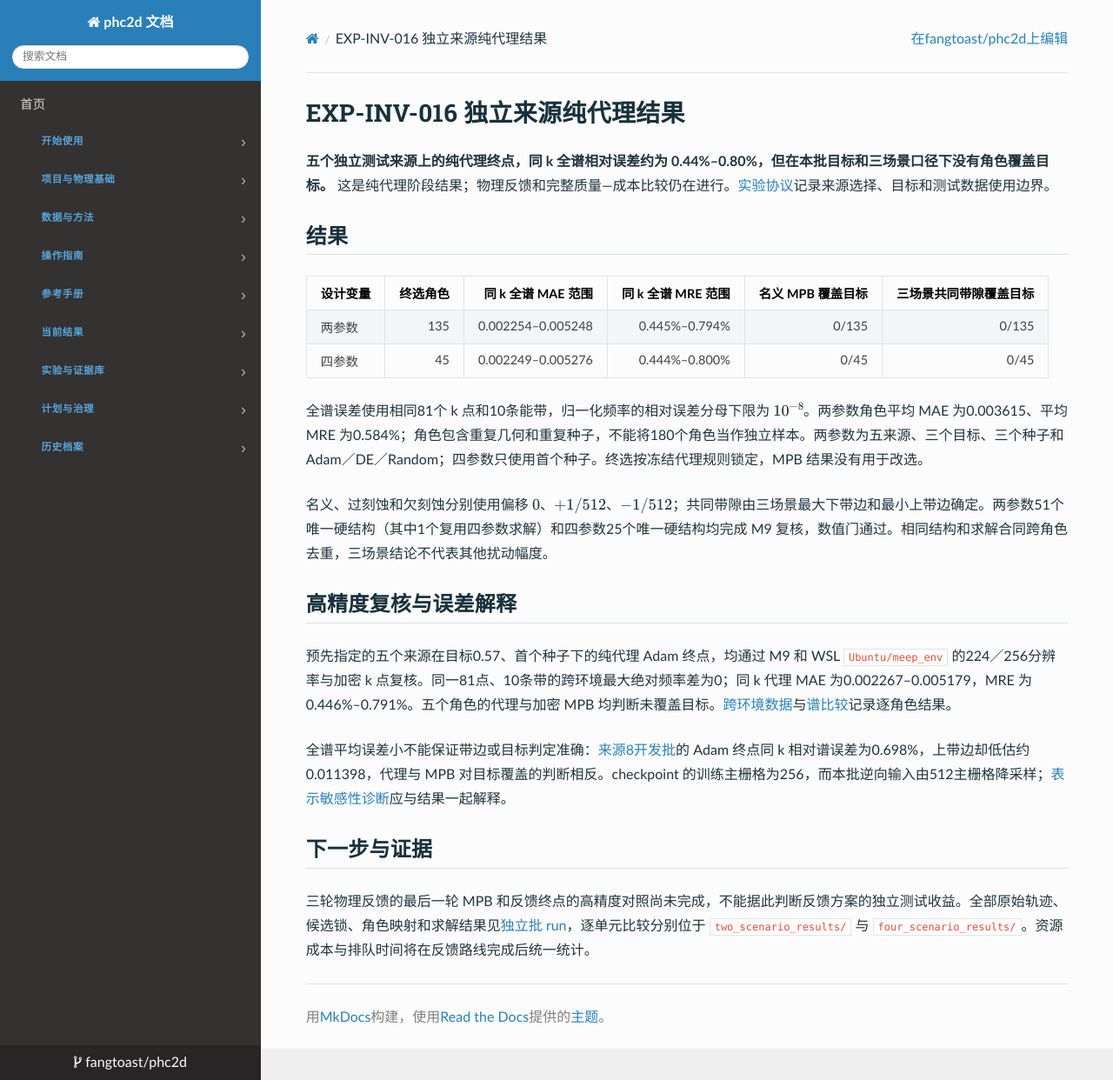
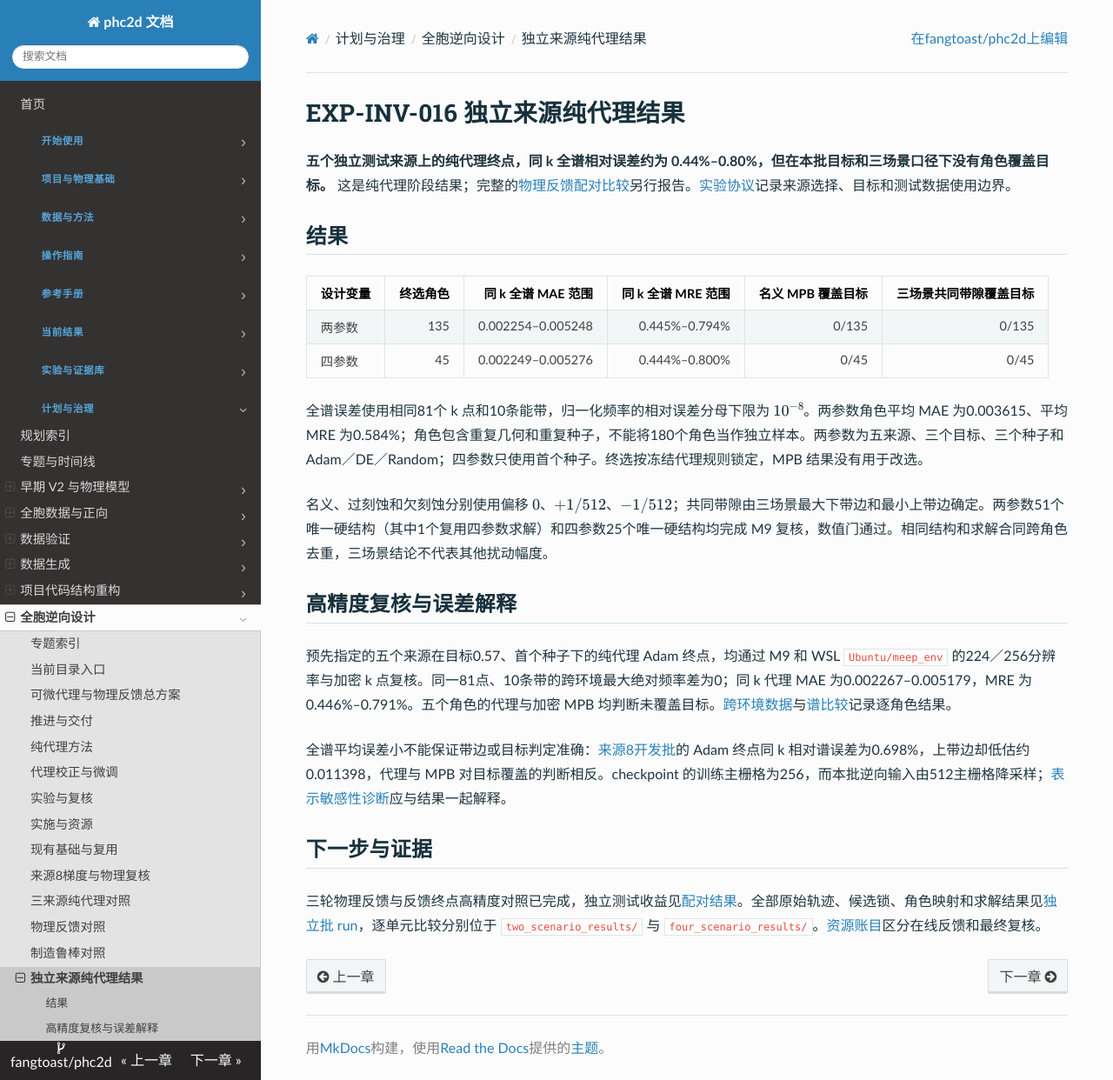
Before and after one commit to fangtoast/phc2d, an MkDocs documentation site: the page built from docs/results/inverse/EXP-INV-016-独立来源纯代理结果.md, in a window 1280 px wide and 1242 px high. Shown: the whole window at 87% size. Built offline with MkDocs 1.6.1, drawn with Linux system fonts in a browser that asks for light colours.

Commit message:
Record independent inverse feedback results

```diff
--- a/docs/results/inverse/EXP-INV-016-独立来源纯代理结果.md
+++ b/docs/results/inverse/EXP-INV-016-独立来源纯代理结果.md
@@ -27,7 +27,7 @@ source_artifacts:
 
 # EXP-INV-016 独立来源纯代理结果
 
-**五个独立测试来源上的纯代理终点，同 k 全谱相对误差约为 0.44%–0.80%，但在本批目标和三场景口径下没有角色覆盖目标。** 这是纯代理阶段结果；物理反馈和完整质量—成本比较仍在进行。[实验协议](../../../experiments/research/EXP-INV-016-独立来源与效率验证.md)记录来源选择、目标和测试数据使用边界。
+**五个独立测试来源上的纯代理终点，同 k 全谱相对误差约为 0.44%–0.80%，但在本批目标和三场景口径下没有角色覆盖目标。** 这是纯代理阶段结果；完整的[物理反馈配对比较](EXP-INV-016-独立来源与物理反馈结果.md)另行报告。[实验协议](../../../experiments/research/EXP-INV-016-独立来源与效率验证.md)记录来源选择、目标和测试数据使用边界。
 
 ## 结果
 
@@ -48,4 +48,4 @@ source_artifacts:
 
 ## 下一步与证据
 
-三轮物理反馈的最后一轮 MPB 和反馈终点的高精度对照尚未完成，不能据此判断反馈方案的独立测试收益。全部原始轨迹、候选锁、角色映射和求解结果见[独立批 run](../../../runs/20261105/EXP-INV-016_202611050714/)，逐单元比较分别位于 `two_scenario_results/` 与 `four_scenario_results/`。资源成本与排队时间将在反馈路线完成后统一统计。
+三轮物理反馈与反馈终点高精度对照已完成，独立测试收益见[配对结果](EXP-INV-016-独立来源与物理反馈结果.md)。全部原始轨迹、候选锁、角色映射和求解结果见[独立批 run](../../../runs/20261105/EXP-INV-016_202611050714/)，逐单元比较分别位于 `two_scenario_results/` 与 `four_scenario_results/`。[资源账目](../../../runs/20261105/EXP-INV-016_202611050714/m9_and_wsl_costs.json)区分在线反馈和最终复核。
--- a/mkdocs.yml
+++ b/mkdocs.yml
@@ -237,6 +237,8 @@ nav:
           - 三来源纯代理对照: results/inverse/EXP-INV-013-三来源纯代理对照.md
           - 物理反馈对照: results/inverse/EXP-INV-014-物理反馈对照.md
           - 制造鲁棒对照: results/inverse/EXP-INV-015-制造鲁棒对照.md
+          - 独立来源纯代理结果: results/inverse/EXP-INV-016-独立来源纯代理结果.md
+          - 独立来源与物理反馈: results/inverse/EXP-INV-016-独立来源与物理反馈结果.md
           - 鲁棒逆向探索性审计: results/inverse/鲁棒带隙逆向可用性审计.md
           - 前版反馈路线（已取代）: planning/鲁棒带隙逆向/历史方案/可微物理反馈路线.md
           - 前版反馈方法: planning/鲁棒带隙逆向/历史方案/可微方法协议.md
```
Also changed, not shown: PROJECT_MAP.md (+1 -1 lines), docs/results/inverse/EXP-INV-016-独立来源与物理反馈结果.md (added, +61 -0 lines), docs/results/inverse/README.md (+1 -1 lines), experiments/research/EXP-INV-016-独立来源与效率验证.md (+1 -1 lines).
